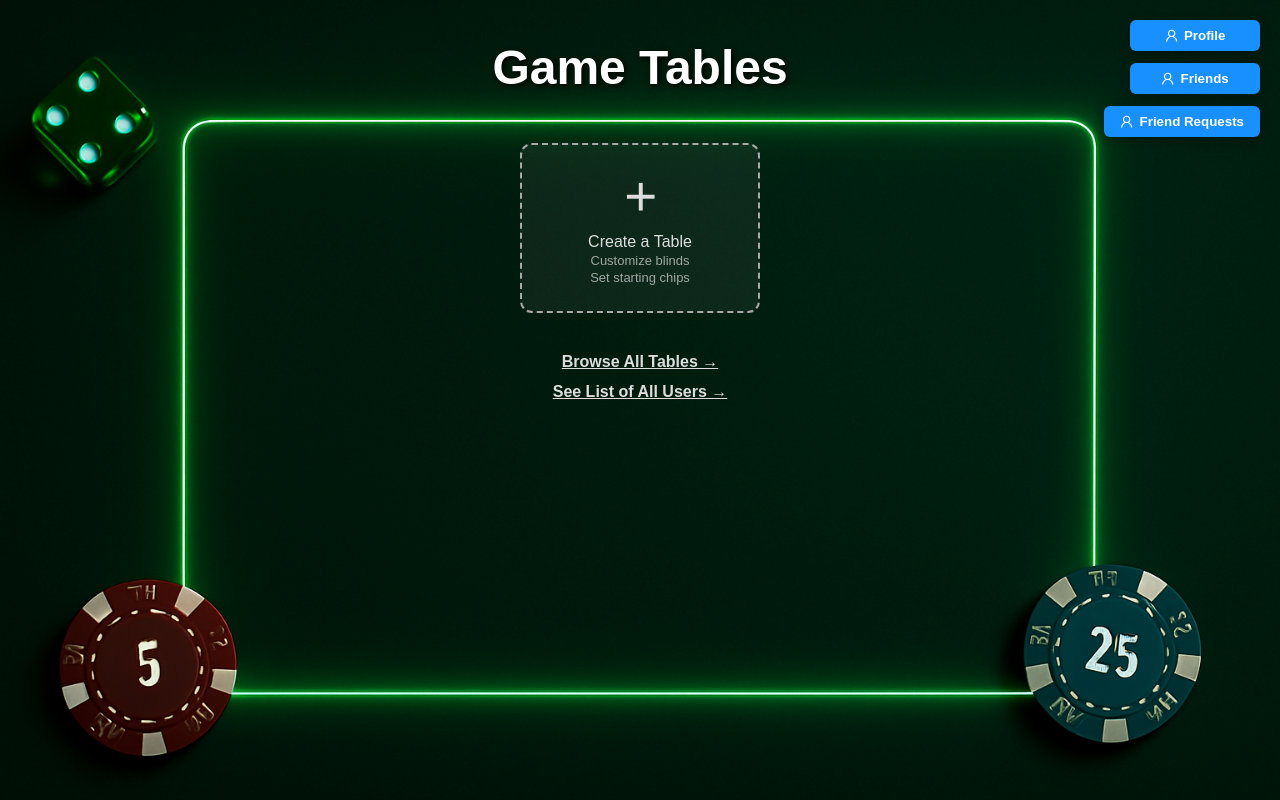
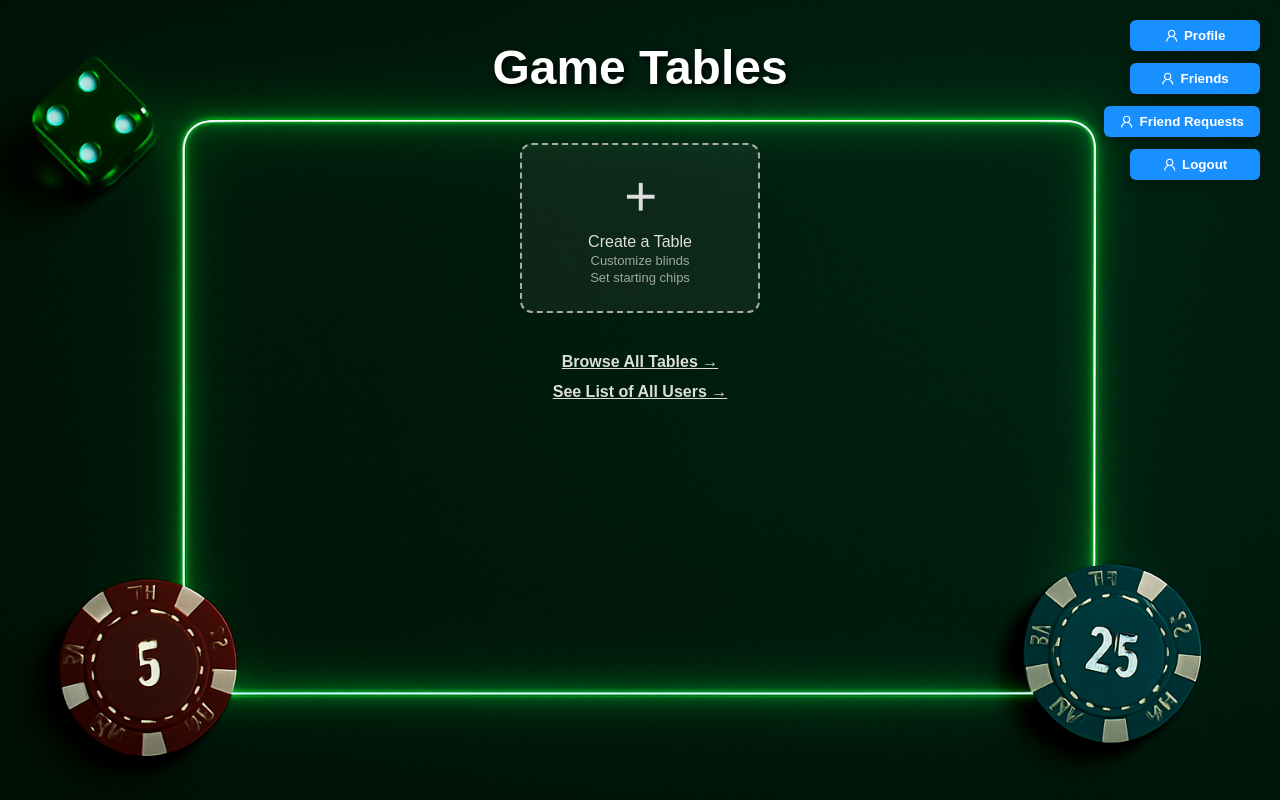
Before and after one commit to Qavrox/sopra-fs25-group-45-client, a Next.js app: page /lobby in a window 1280 px wide. Built offline with nearby package versions, Linux system fonts and the light colour scheme; what @ant-design/nextjs-registry would draw is missing.

Commit message:
added a logout button

```diff
--- a/app/lobby/page.tsx
+++ b/app/lobby/page.tsx
@@ -22,6 +22,11 @@ export default function Lobby() {
         router.push(userId ? `/users/${userId}` : '/login');
     };
 
+    function handleLogout(): void {
+        apiClient.logout();
+        router.push('/');
+    }
+
     return (
         <main className={styles.lobbyWrapper}>
             <div className={styles.topRightButtons}>
@@ -33,6 +38,9 @@ export default function Lobby() {
                 </button>
                 <button className={styles.profileButton} onClick={() => router.push('/lobby/friendrequests')}>
                     <UserOutlined /> Friend Requests
+                </button>
+                <button className={styles.profileButton} onClick={handleLogout}>
+                    <UserOutlined /> Logout
                 </button>
             </div>
 
```
